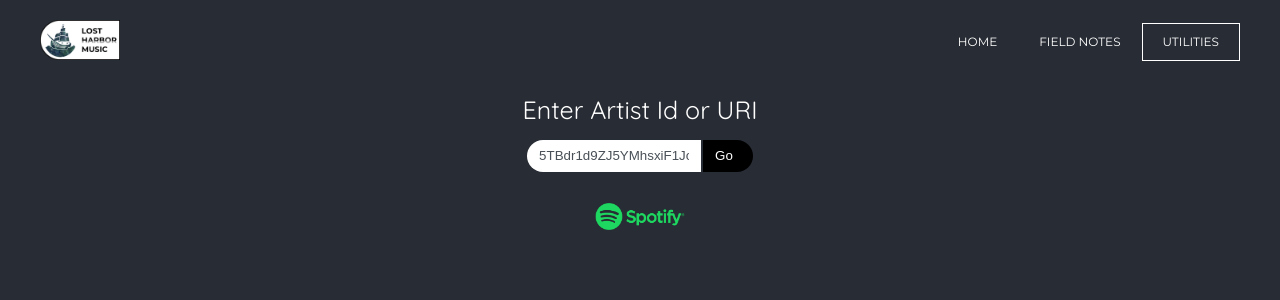
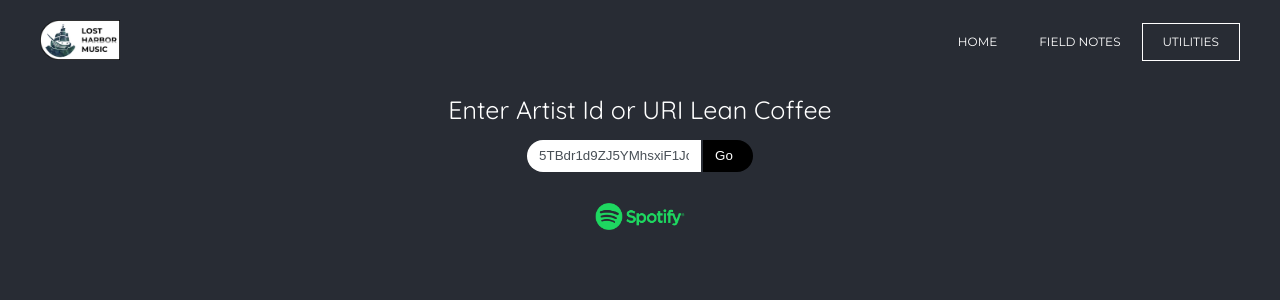
Before and after one commit to pkrisko/get-artist-popularity, a React (Create React App) app in the folder client/: page / in a window 1280 px wide. Shown: the top 300 px of the page. Built offline with nearby package versions, Linux system fonts and the light colour scheme.

Commit message:
change title

```diff
--- a/client/src/components/ArtistInfoById.js
+++ b/client/src/components/ArtistInfoById.js
@@ -26,7 +26,7 @@
       <>
         <form onSubmit={onSubmit}>
           <label htmlFor="artistId">
-            <p>Enter Artist Id or URI</p>
+            <p>Enter Artist Id or URI Lean Coffee</p>
             <input type="text" id="artist-id" name="artistId" value={artistId} onChange={onChange} />
           </label>
           <input type="submit" id="submit" value="Go" />
```
